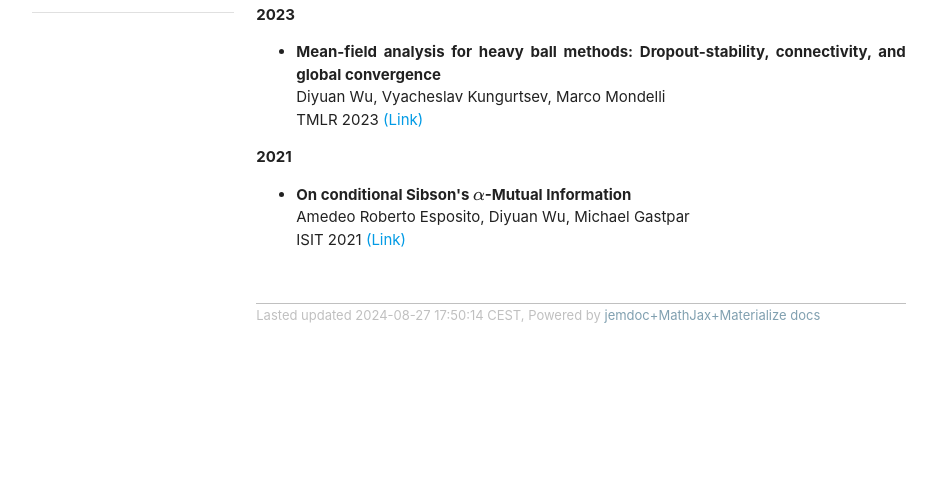
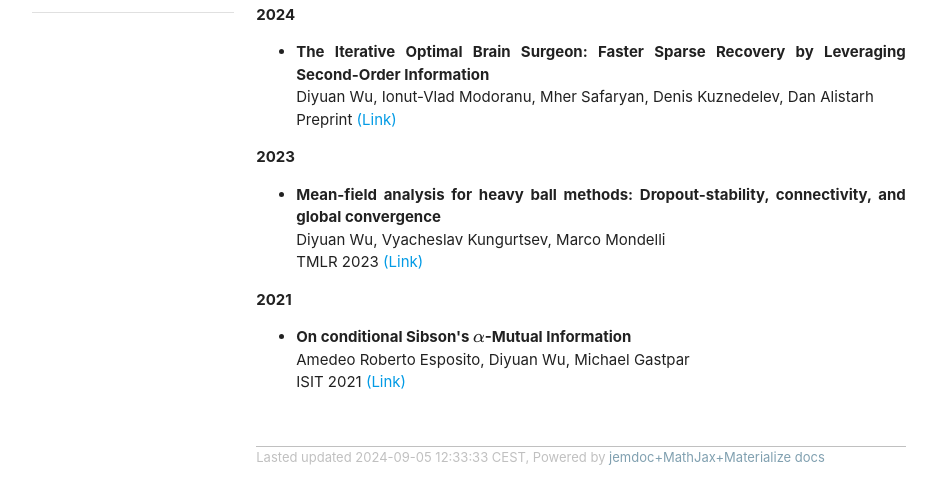
Before and after one commit to DiyuanWu/DiyuanWu.github.io, a plain HTML site: page publications.html in a window 1280 px wide. Shown: the part 196-700 px from the top of the page, without its empty margins (171-1108 px from the left). Drawn offline with nearby package versions, Linux system fonts and the light colour scheme; some packages are replaced by stand-ins of ours; some icons are missing.

Commit message:
update pub

```diff
--- a/publications.html
+++ b/publications.html
@@ -40,6 +40,15 @@ MathJax.Hub.Config({
 <p><a href="https://scholar.google.com/citations?user=MztcJLMAAAAJ&amp;hl=zh-CN" target=&ldquo;blank&rdquo;>Google Scholar Page</a> <br />
 <a href="https://dblp.org/pid/284/7961.html" target=&ldquo;blank&rdquo;>DBLP Page</a> <br />
 </p>
+<p><b>2024</b>
+</p>
+<ul class="browser-default">
+<li><p><b>The Iterative Optimal Brain Surgeon: Faster Sparse Recovery by Leveraging Second-Order Information</b><br />
+Diyuan Wu, Ionut-Vlad Modoranu, Mher Safaryan, Denis Kuznedelev, Dan Alistarh<br />
+Preprint <a href="https://arxiv.org/abs/2408.17163" target=&ldquo;blank&rdquo;>(Link)</a> <br />
+</p>
+</li>
+</ul>
 <p><b>2023</b>
 </p>
 <ul class="browser-default">
@@ -60,7 +69,7 @@ ISIT 2021 <a href="https://ieeexplore.ieee.org/stamp/stamp.jsp?arnumber=9517944"
 </ul>
 <div id="footer">
 <div id="footer-text">
-Lasted updated  2024-08-27 17:50:14 CEST, Powered by <a href="https://dev10110.github.io/jemdocMathJaxMaterialize.html" target="blank">  jemdoc+MathJax+Materialize docs</a>
+Lasted updated  2024-09-05 12:33:33 CEST, Powered by <a href="https://dev10110.github.io/jemdocMathJaxMaterialize.html" target="blank">  jemdoc+MathJax+Materialize docs</a>
 </div>
 </div>
 </div>
```
Also changed, not shown: index.html (+1 -1 lines), search.html (+1 -1 lines), source/html/index.html (+1 -1 lines), source/html/publications.html (+10 -1 lines), source/html/search.html (+1 -1 lines), 1 other file.
